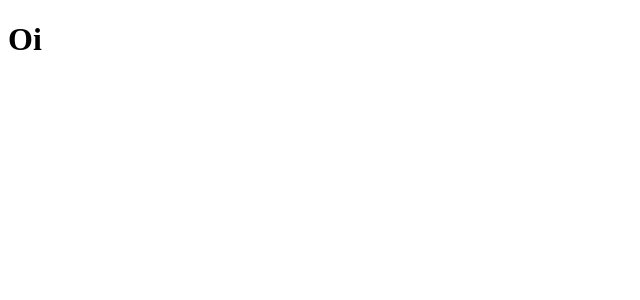
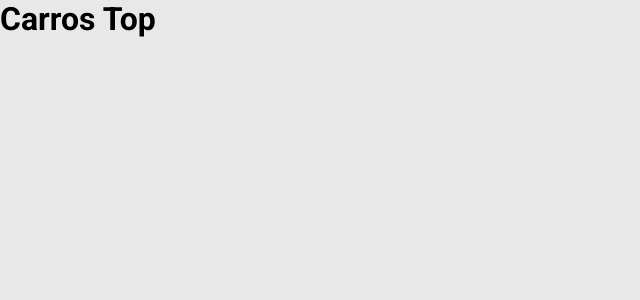
Before and after one commit to Ital023/CarrosTop, a React (Vite) app: page / in a window 1280 px wide. Shown: the top 300 px of the page, without its empty margins (0-640 px from the left). Built offline with nearby package versions, Linux system fonts and the light colour scheme.

Commit message:
feat: initials configuration

```diff
--- a/src/App.tsx
+++ b/src/App.tsx
@@ -1,5 +1,7 @@
+import Catalog from "./routes/Catalog";
+
 export default function App(){
   return(
-    <h1>Oi</h1>
+    <Catalog/>
   );
 }
--- /dev/null
+++ b/src/components/Header/index.tsx
@@ -0,0 +1,10 @@
+export default function Header(){
+    return(
+        <header>
+            <div>
+                <h1>Carros Top</h1>
+            </div>
+
+        </header>
+    );
+}
--- a/src/index.css
+++ b/src/index.css
@@ -0,0 +1,23 @@
+@import url('https://fonts.googleapis.com/css2?family=Roboto:ital,wght@0,100;0,300;0,400;0,500;0,700;0,900;1,100;1,300;1,400;1,500;1,700;1,900&display=swap');
+
+:root {
+  --dsc-color-bg-primary: #e8e8e8;
+}
+
+* {
+  box-sizing: border-box;
+  margin: 0;
+  padding: 0;
+  font-family: "Roboto";
+}
+
+a,
+a:hover {
+  text-decoration: none;
+  color: unset;
+}
+
+html,
+body {
+  background-color: var(--dsc-color-bg-primary);
+}
--- /dev/null
+++ b/src/routes/Catalog/index.tsx
@@ -0,0 +1,7 @@
+import Header from "../../components/Header";
+
+export default function Catalog(){
+    return(
+        <Header/>
+    );
+}
```
